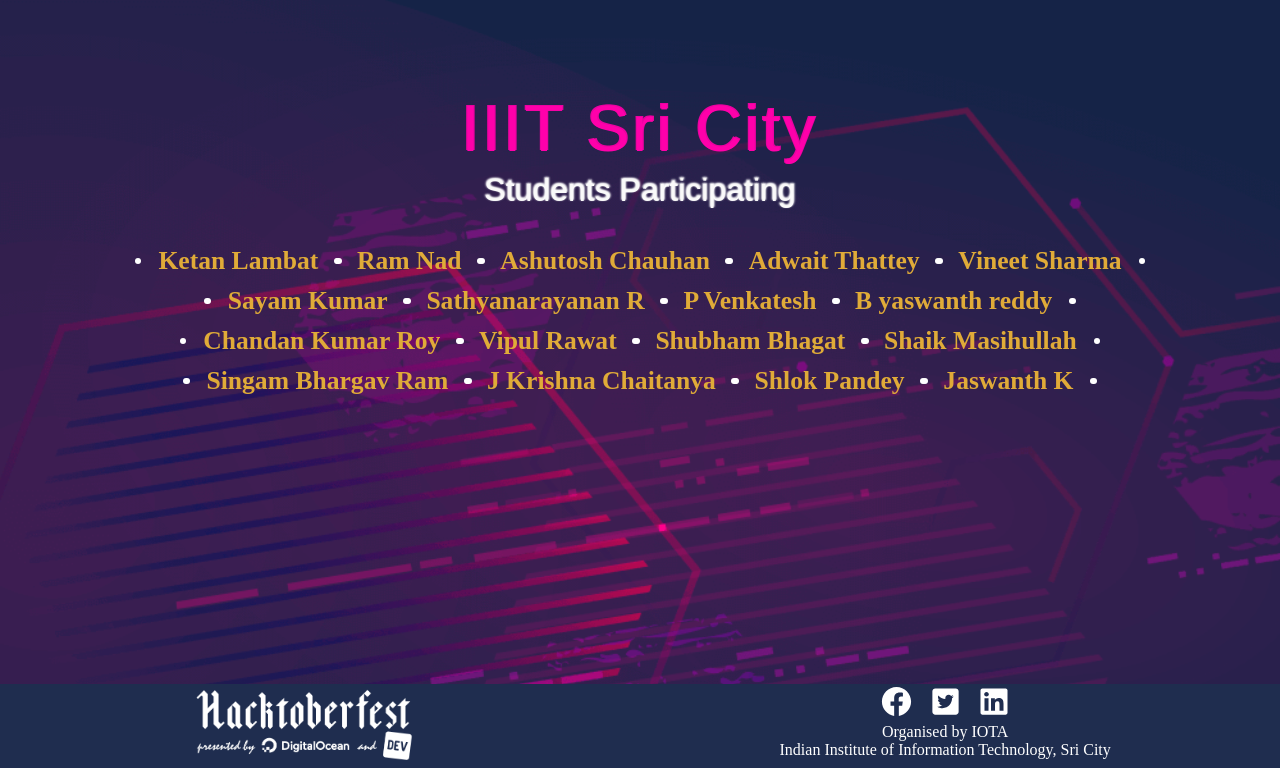
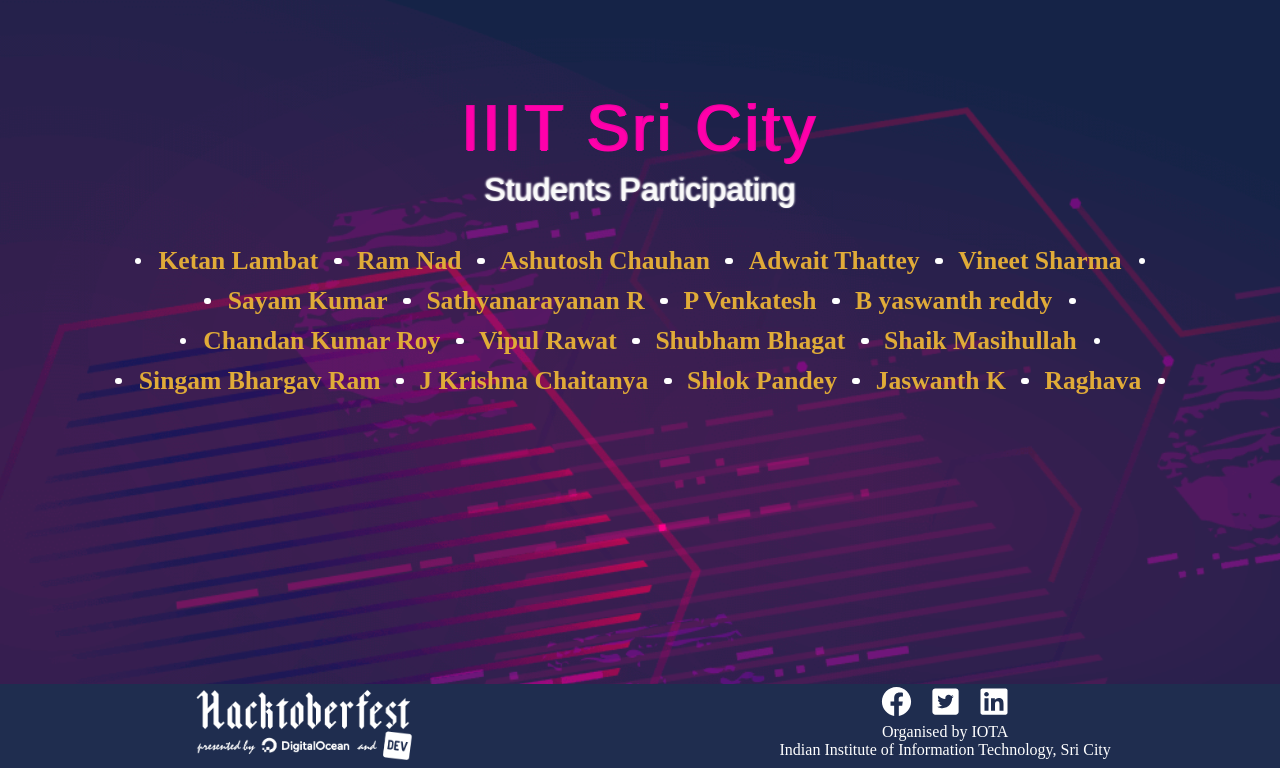
Before and after one commit to Project-Club-IIITS/hacktoberfest2019-participants, a Jekyll site: the page index.html, which Jekyll copies as it is, in a window 1280 px wide, cut to the strip 132-900 px from the top of the page. Built offline with Jekyll 4.4.1, drawn with Linux system fonts in a browser that asks for light colours; some web fonts are replaced.

Commit message:
added raghavaqwerty

```diff
--- a/index.html
+++ b/index.html
@@ -63,6 +63,7 @@
                 <li><a href="https://github.com/chaitanya531">J Krishna Chaitanya</a></li>
                 <li><a href="https://github.com/b30wulffz">Shlok Pandey</a></li>
                 <li><a href="https://github.com/JazzKriss21">Jaswanth K</a></li>
+                <li><a href="https://github.com/raghavaqwerty">Raghava</a></li>
 
             </ul>
         </div>
```
